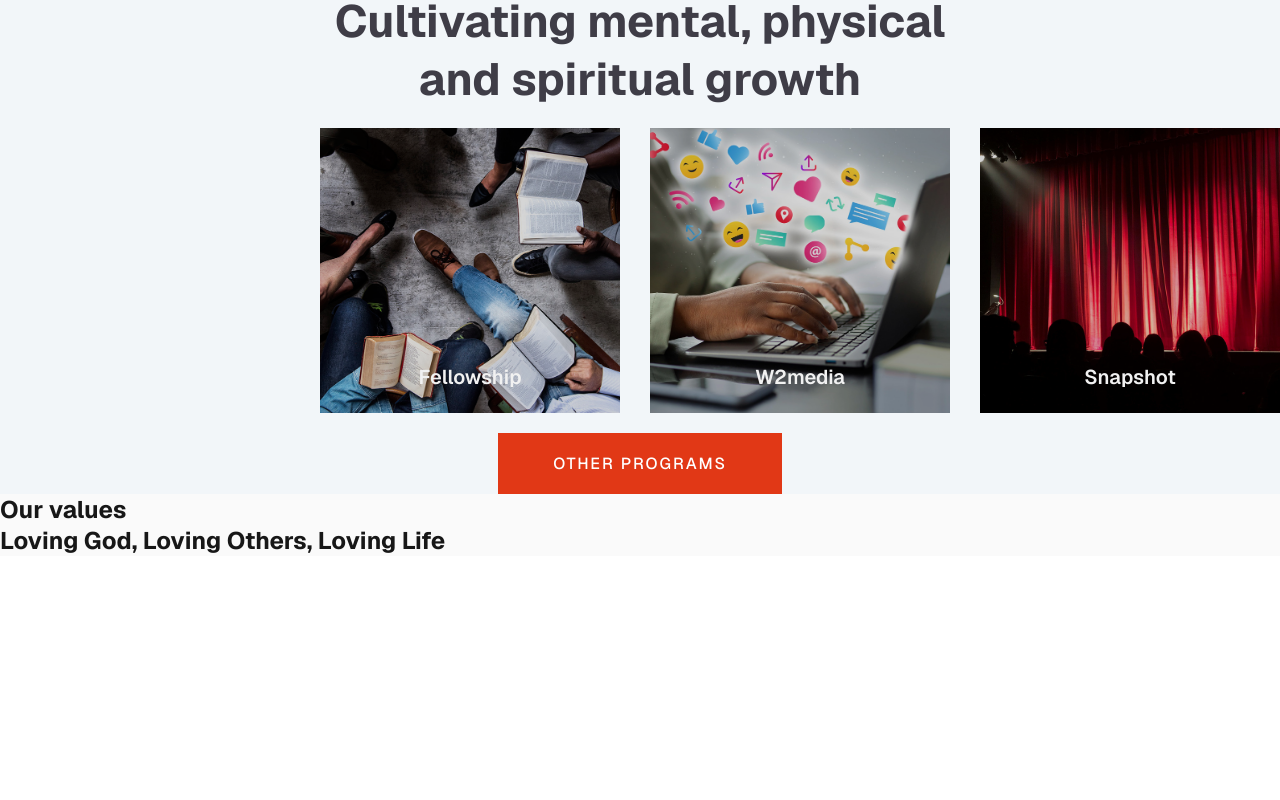
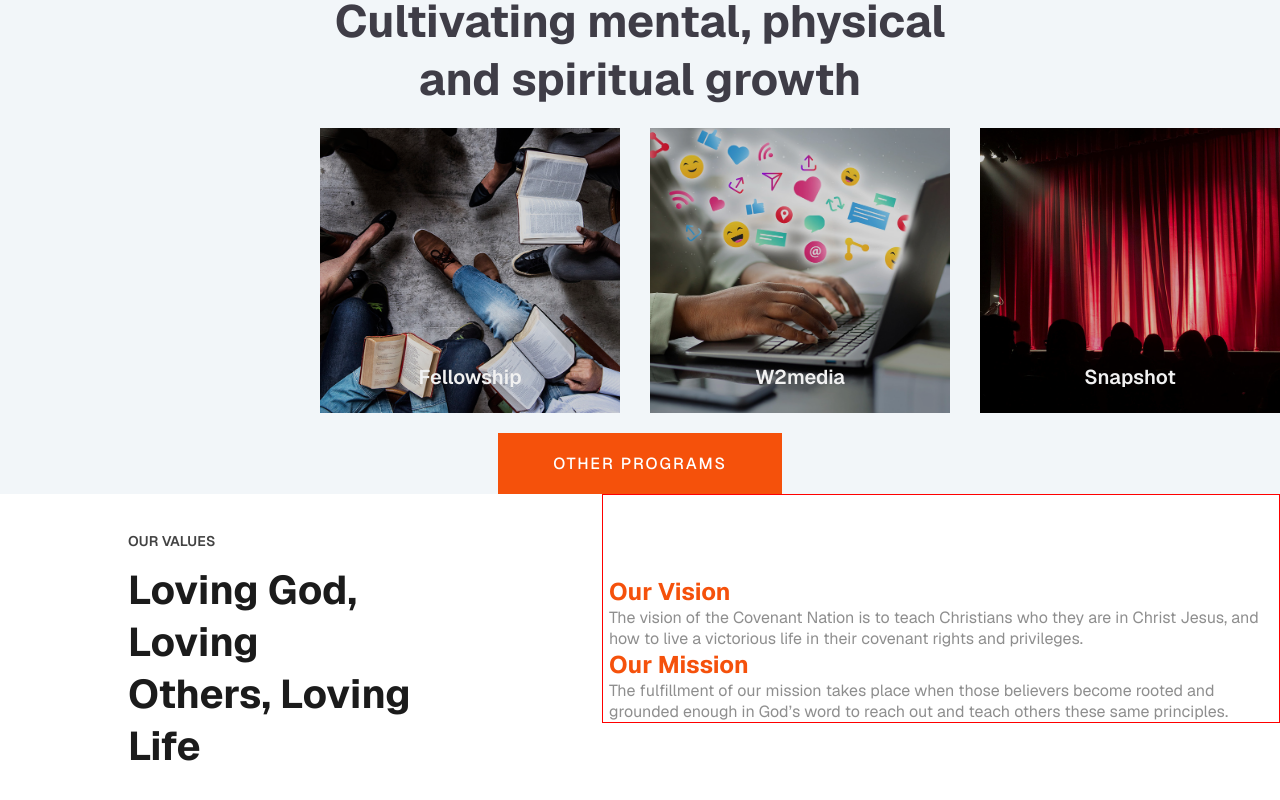
Before and after one commit to AWOLESI-RASAQ/Resurrection-center-LP33, a Next.js app: page / in a window 1280 px wide. Shown: the part 808-1608 px from the top of the page. Before the commit the page ends 1364 px from the top, so only its background shows below. Built offline with nearby package versions, Linux system fonts and the light colour scheme.

Commit message:
Loving others 2

```diff
--- a/app/globals.css
+++ b/app/globals.css
@@ -44,7 +44,7 @@
   width: fit-content;
   padding: 20px 55px;
   height:max-content ;
-  background-color: #e13816;
+  background-color: rgb(245, 81, 11);
   color: white;
   font-weight: 500;
   font-size: 16px;
--- a/app/page.jsx
+++ b/app/page.jsx
@@ -74,12 +74,41 @@
         </section>*/}
         <section className={styles.lovingothers}>
           <div className={styles.Ltext}>
-            <h1>Our values</h1>
-            <h2>Loving God, Loving Others, Loving Life</h2>
+            <h1>OUR VALUES</h1>
+            <h2>
+              Loving God, Loving
+            </h2>
+            <h3>Others, Loving Life </h3>
           </div>
-          {/*<div className="Rtext"></div>*/}
+
+          <div className={styles.Rtext}>
+              <h1>Our Vision</h1>
+              <p>
+                The vision of the Covenant Nation is to teach Christians who they are
+                in Christ Jesus, and how to live a victorious life in their covenant rights and
+                privileges.
+              </p>
+              <h2>Our Mission</h2>
+              <p>
+                The fulfillment of our mission takes place when those believers become
+                rooted and grounded enough in God’s word to reach out and teach
+                others these same principles.
+              </p>
+            </div>
 
 
+
+
+        {/*<div className={styles.Ltext}>
+            <div  className={styles.ourvalues}>
+              <h1>Our values</h1>
+            </div>
+            <div className={styles.loving}>
+              <h2>Loving God, Loving Others, Loving Life</h2>
+            </div>
+
+          </div>*/}
+          {/*<div className="Rtext"></div>*/}
         </section>
 
 
--- a/app/page.module.css
+++ b/app/page.module.css
@@ -85,9 +85,9 @@
   align-items: center;
   justify-content: center;
   background: rgb(242, 246, 249);
-  height: 90%;
+  height:70%;
   width: 100%;
-  padding: 100;
+  padding:0;
   text-align: center;
 
 }
@@ -219,6 +219,81 @@
 }
   */
 
-.Lovingothers{
+.lovingothers{
+  background: white;
+  width: 100%;
+  height: 800px;
   display: flex;
+
 }
+
+.Ltext{
+  display: flex;
+  width: fit-content;
+  padding: 1px 1.6%;
+  padding-top: 0.4%;
+  flex-direction: column;
+  width: 47%;
+  padding: 1px 10%;
+  padding-top: 3%;
+
+}
+
+.Ltext h1{
+  display: flex;
+  font-weight: 600;
+  font-size: 14px;
+  color: #000000bd;
+  justify-content: space-between;
+  gap:10px ;
+  margin-bottom: 14px;
+
+}
+
+.Ltext h2{
+  font-weight: 700;
+  font-size: 40px;
+  color: #000000e4;
+
+
+}
+
+.Ltext h3{
+  font-weight: 700;
+  font-size: 40px;
+  color: #000000e4;
+
+}
+
+.Rtext{
+  display: flex;
+  justify-content: left;
+  flex-direction: column;
+  padding: 0px 0.5%;
+  padding-top: 1px ;
+  border: 1px solid red;
+  width:53%;
+  height: fit-content;
+
+
+}
+
+.Rtext h1{
+  color:  rgb(245, 81, 11);
+  font-size: x-large;
+  margin-top: 80px;
+  .Rtext p{
+    color: rgba(128, 128, 128, 0.886);
+  }
+}
+
+
+
+.Rtext h2{
+  color:  rgb(245, 81, 11);
+  font-size: x-large;
+}
+
+.Rtext p{
+  color: rgba(128, 128, 128, 0.886);
+}
```
